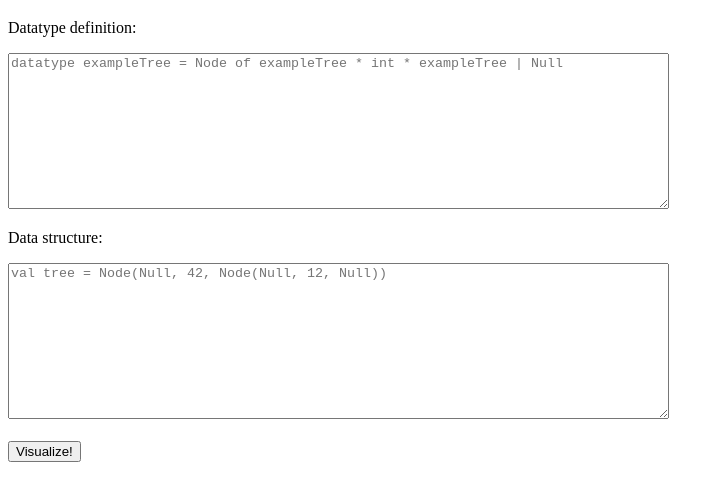
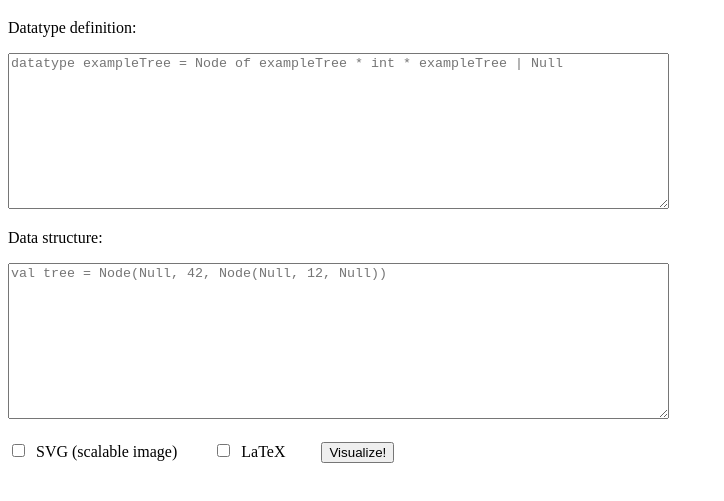
Before and after one commit to ahovgaard/mldatavisualizer, a plain HTML site: page web/index.html in a window 1280 px wide. Shown: the part 61-562 px from the top of the page, without its empty margins (0-724 px from the left). Drawn offline with Linux system fonts and the light colour scheme.

Commit message:
minor changes

```diff
--- a/web/index.html
+++ b/web/index.html
@@ -4,6 +4,9 @@
     <meta charset="utf-8">
     <meta name="description" content="Visualization of Standard ML data structures">
     <title>MLDataVisualizer :: Visualization of Standard ML data structures</title>
+    <style>
+      label { margin: 1em 2em 1em 0.5em; }
+    </style>
   </head>
   <body>
 
@@ -18,6 +21,8 @@
       <textarea rows="10" cols="80" name="val"
         placeholder="val tree = Node(Null, 42, Node(Null, 12, Null))"></textarea>
       <br /><br />
+      <input type="checkbox" id="svg" name="svg" value="svg"><label for="svg">SVG (scalable image)</label>
+      <input type="checkbox" id="latex" name="latex" value="latex"><label for="latex">LaTeX</label>
       <input type="submit" value="Visualize!" />
     </form>
 
```
Also changed, not shown: 3 other files.
